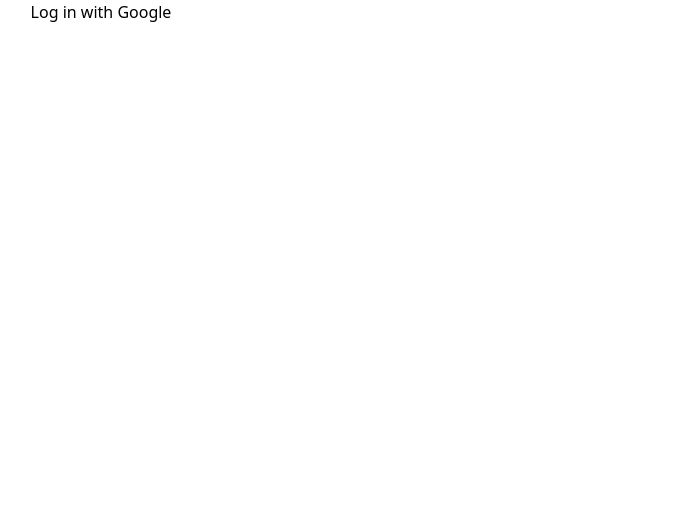
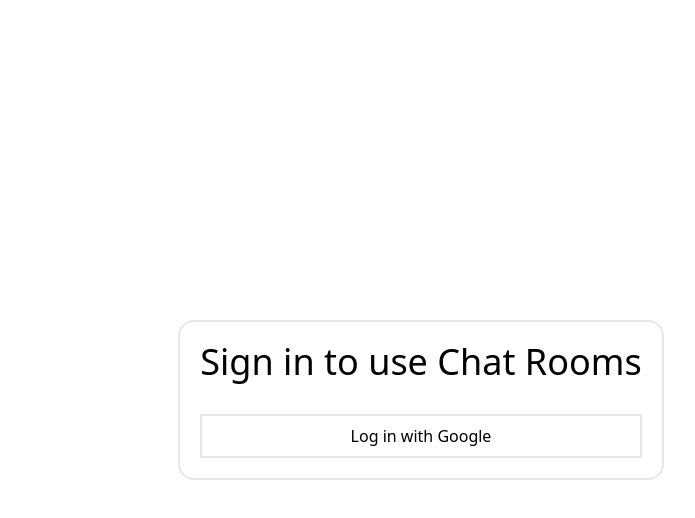
Before and after one commit to mgehrt1/chat-room, a Next.js app: page / in a window 1280 px wide. Shown: the top 518 px of the page, without its empty margins (219-914 px from the left). Built offline with nearby package versions, Linux system fonts and the light colour scheme; no server answers.

Commit message:
page formatting

```diff
--- a/app/page.tsx
+++ b/app/page.tsx
@@ -11,9 +11,11 @@
     const [user] = useAuthState(auth);
 
     return (
-        <div className="min-h-screen min-w-screen">
-            {user ? <RoomSelector /> : <SignIn />}
-            <SignOut />
+        <div className="flex flex-col justify-center items-center min-h-screen min-w-screen">
+            <div className="flex flex-col border-2 rounded-2xl p-5">
+                {user ? <RoomSelector /> : <SignIn />}
+                <SignOut />
+            </div>
         </div>
     );
 }
--- a/components/RoomSelector.tsx
+++ b/components/RoomSelector.tsx
@@ -34,16 +34,16 @@
     };
 
     return (
-        <div>
-            <form onSubmit={createSubmit}>
-                <input type="text" name="createId" onChange={(e) => setCreateId(e.target.value)} />
+        <div className="flex flex-col">
+            <form onSubmit={createSubmit} className="flex">
+                <input type="text" name="createId" placeholder="Create custom ID" onChange={(e) => setCreateId(e.target.value)} className="border-2 rounded-md mr-2 pl-1" />
                 {!createSuccess && <p>Room id already in use</p>}
-                <button>Create</button>
+                <button className="border-2 rounded-md w-full px-1">Create</button>
             </form>
-            <form onSubmit={joinSubmit}>
-                <input type="text" name="joinId" onChange={(e) => setJoinId(e.target.value)} />
+            <form onSubmit={joinSubmit} className="flex mt-2">
+                <input type="text" name="joinId" placeholder="Join with room ID" onChange={(e) => setJoinId(e.target.value)} className="border-2 rounded-md mr-2 pl-1" />
                 {!joinSuccess && <p>Invalid room id</p>}
-                <button>Join</button>
+                <button className="border-2 rounded-md w-full px-1">Join</button>
             </form>
         </div>
     );
--- a/components/SignIn.tsx
+++ b/components/SignIn.tsx
@@ -9,8 +9,11 @@
     };
 
     return (
-        <section id="sign-in" className="flex justify-center items-center w-1/2 h-1/2">
-            <button onClick={signInWithGoogle}>Log in with Google</button>
+        <section id="sign-in" className="flex flex-col">
+            <h2 className="text-4xl">Sign in to use Chat Rooms</h2>
+            <button onClick={signInWithGoogle} className="border-2 mt-8 py-2 px-4">
+                Log in with Google
+            </button>
         </section>
     );
 }
--- a/components/SignOut.tsx
+++ b/components/SignOut.tsx
@@ -2,5 +2,11 @@
 import { signOut } from "firebase/auth";
 
 export default function SignOut() {
-    return auth.currentUser && <button onClick={() => signOut(auth)}>Log Out</button>;
+    return (
+        auth.currentUser && (
+            <button onClick={() => signOut(auth)} className="border-2 rounded-lg mt-2">
+                Log Out
+            </button>
+        )
+    );
 }
```
